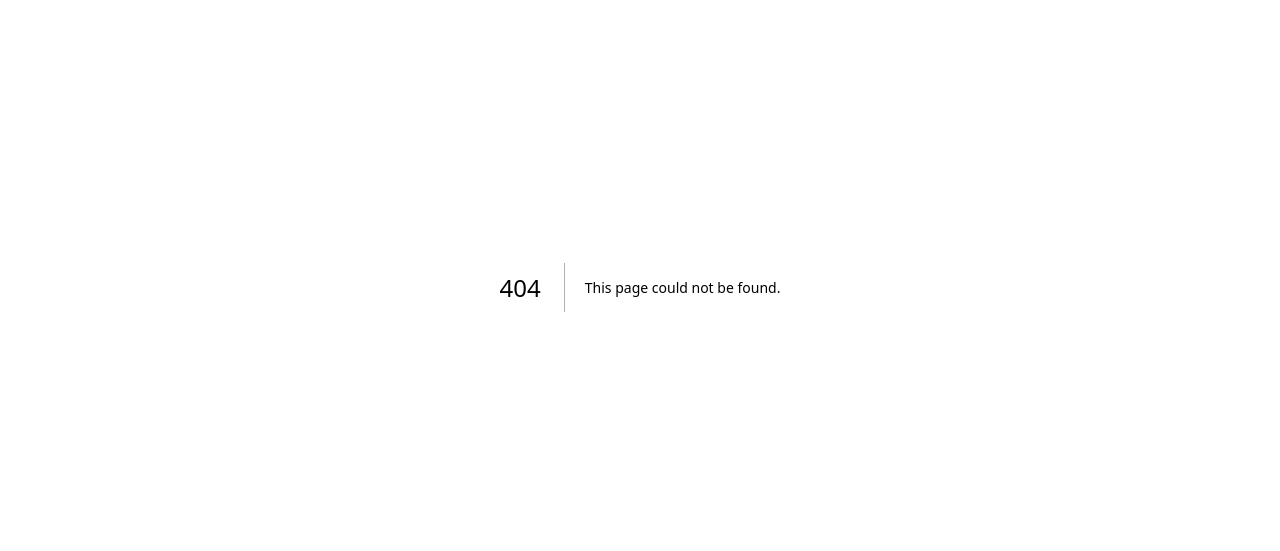
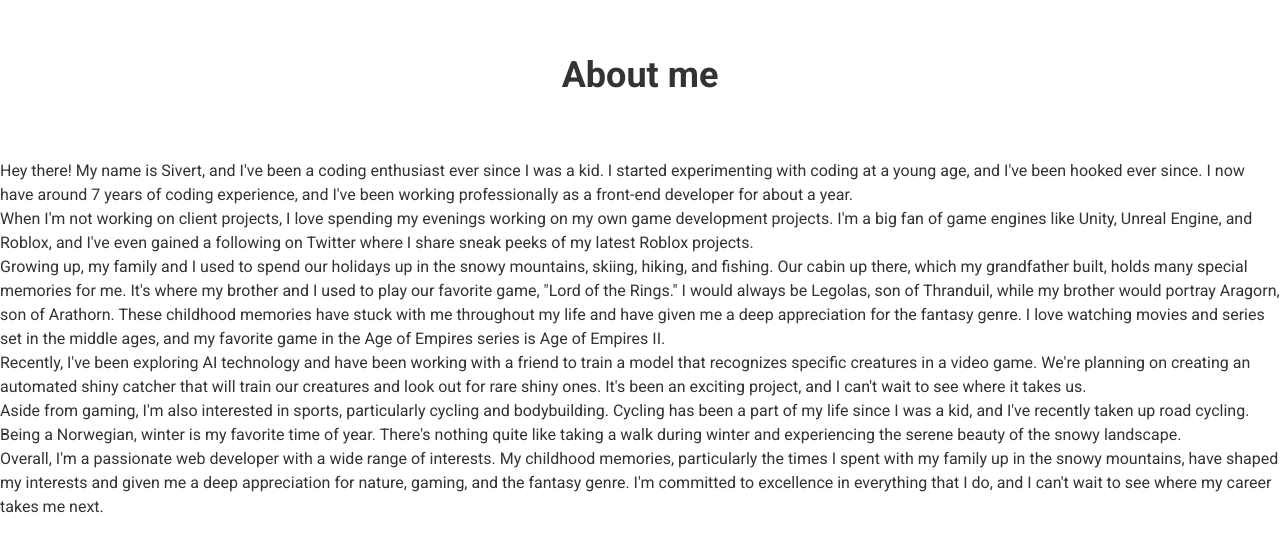
Before and after one commit to SivertGullbergHansen/Sivert.io, a Next.js app: page /about in a window 1280 px wide. Before the commit this address had no page. Shown: the part 113-664 px from the top of the page. Built offline with nearby package versions, Linux system fonts and the light colour scheme.

Commit message:
Added metatags

```diff
--- a/src/pages/_document.tsx
+++ b/src/pages/_document.tsx
@@ -1,10 +1,36 @@
+/* eslint-disable @next/next/no-title-in-document-head */
 import { Html, Head, Main, NextScript } from 'next/document'
 import { AnimatePresence } from 'framer-motion'
+
+const description = "Experienced full-stack developer by day, avid game developer by night"
+const title = "Sivert Gullberg Hansen"
+const url = "https://www.sivert.xyz/"
+const metaImg = "/meta/meta.png"
 
 export default function Document() {
   return (
     <Html lang="en">
-      <Head />
+      <Head>
+<title>{title}</title>
+<meta name="title" content={title} />
+<meta name="description" content={description} />
+
+<meta property="og:type" content="website" />
+<meta property="og:url" content={url} />
+<meta property="og:title" content={title} />
+<meta property="og:description" content={description} />
+<meta property="og:image" content={metaImg} />
+
+<meta property="twitter:card" content="summary_large_image" />
+<meta property="twitter:url" content={url} />
+<meta property="twitter:title" content={title} />
+<meta property="twitter:description" content={description} />
+<meta property="twitter:image" content={metaImg} />
+
+        <meta name="theme-color" content="#FFFFFF" />
+        <meta name="viewport" content="width=device-width, initial-scale=1" />
+        <link rel="icon" href="/favicon.ico" />
+      </Head>
       <body className='bg-base-100'>
         <AnimatePresence mode='wait'>
           <Main />
--- /dev/null
+++ b/src/pages/about.tsx
@@ -0,0 +1,39 @@
+import { delayTime, top } from '@/animations/Animations'
+import { motion } from "framer-motion"
+import Head from 'next/head'
+import React from 'react'
+
+function AboutMe() {
+    return <p>
+        Hey there! My name is Sivert, and I&apos;ve been a coding enthusiast ever since I was a kid. I started experimenting with coding at a young age, and I&apos;ve been hooked ever since. I now have around 7 years of coding experience, and I&apos;ve been working professionally as a front-end developer for about a year.
+    <br />
+    When I&apos;m not working on client projects, I love spending my evenings working on my own game development projects. I&apos;m a big fan of game engines like Unity, Unreal Engine, and Roblox, and I&apos;ve even gained a following on Twitter where I share sneak peeks of my latest Roblox projects.
+    <br />
+    Growing up, my family and I used to spend our holidays up in the snowy mountains, skiing, hiking, and fishing. Our cabin up there, which my grandfather built, holds many special memories for me. It&apos;s where my brother and I used to play our favorite game, &quot;Lord of the Rings.&quot; I would always be Legolas, son of Thranduil, while my brother would portray Aragorn, son of Arathorn. These childhood memories have stuck with me throughout my life and have given me a deep appreciation for the fantasy genre. I love watching movies and series set in the middle ages, and my favorite game in the Age of Empires series is Age of Empires II.
+    <br />
+    Recently, I&apos;ve been exploring AI technology and have been working with a friend to train a model that recognizes specific creatures in a video game. We&apos;re planning on creating an automated shiny catcher that will train our creatures and look out for rare shiny ones. It&apos;s been an exciting project, and I can&apos;t wait to see where it takes us.
+    <br />
+    Aside from gaming, I&apos;m also interested in sports, particularly cycling and bodybuilding. Cycling has been a part of my life since I was a kid, and I&apos;ve recently taken up road cycling. Being a Norwegian, winter is my favorite time of year. There&apos;s nothing quite like taking a walk during winter and experiencing the serene beauty of the snowy landscape.
+    <br />
+    Overall, I&apos;m a passionate web developer with a wide range of interests. My childhood memories, particularly the times I spent with my family up in the snowy mountains, have shaped my interests and given me a deep appreciation for nature, gaming, and the fantasy genre. I&apos;m committed to excellence in everything that I do, and I can&apos;t wait to see where my career takes me next.
+</p>
+}
+export default function about() {
+  return (
+      <main className='w-screen h-screen overflow-hidden grid place-content-center gap-16'>
+        <motion.div
+        layout
+          key='Title'
+          initial={top.initial}
+          animate={top.animate}
+          exit={top.exit}
+          transition={{ delay: delayTime, type: 'spring', duration: 1 }}
+          className='w-full text-center font-bold flex flex-col gap-2'>
+        <h1 className='text-4xl font-bold'>About me</h1>
+        </motion.div>
+              <div className='flex flex-row gap-16'>
+                  <AboutMe />
+        </div>
+      </main>
+  )
+}
--- a/src/pages/index.tsx
+++ b/src/pages/index.tsx
@@ -3,19 +3,13 @@ import Middle from '@/components/Middle';
 import Right from '@/components/Right';
 import Head from 'next/head'
 import { motion } from "framer-motion"
-import { delayTime, top } from '@/animations/Animations';
+import { delayTime, top } from '@/animations/Animations'
 
-const sidebarWidth = 192;
+const sidebarWidth = 192
+
 
 export default function Home() {
   return (
-    <>
-      <Head>
-        <title>Sivert Gullberg Hansen</title>
-        <meta name="description" content="Generated by create next app" />
-        <meta name="viewport" content="width=device-width, initial-scale=1" />
-        <link rel="icon" href="/favicon.ico" />
-      </Head>
       <main className='w-screen h-screen overflow-hidden grid place-content-center gap-16'>
         <motion.div
         layout
@@ -34,6 +28,5 @@ export default function Home() {
           <Right width={sidebarWidth}/>
         </div>
       </main>
-    </>
   )
 }
```
Also changed, not shown: public/meta/meta.png (added).
